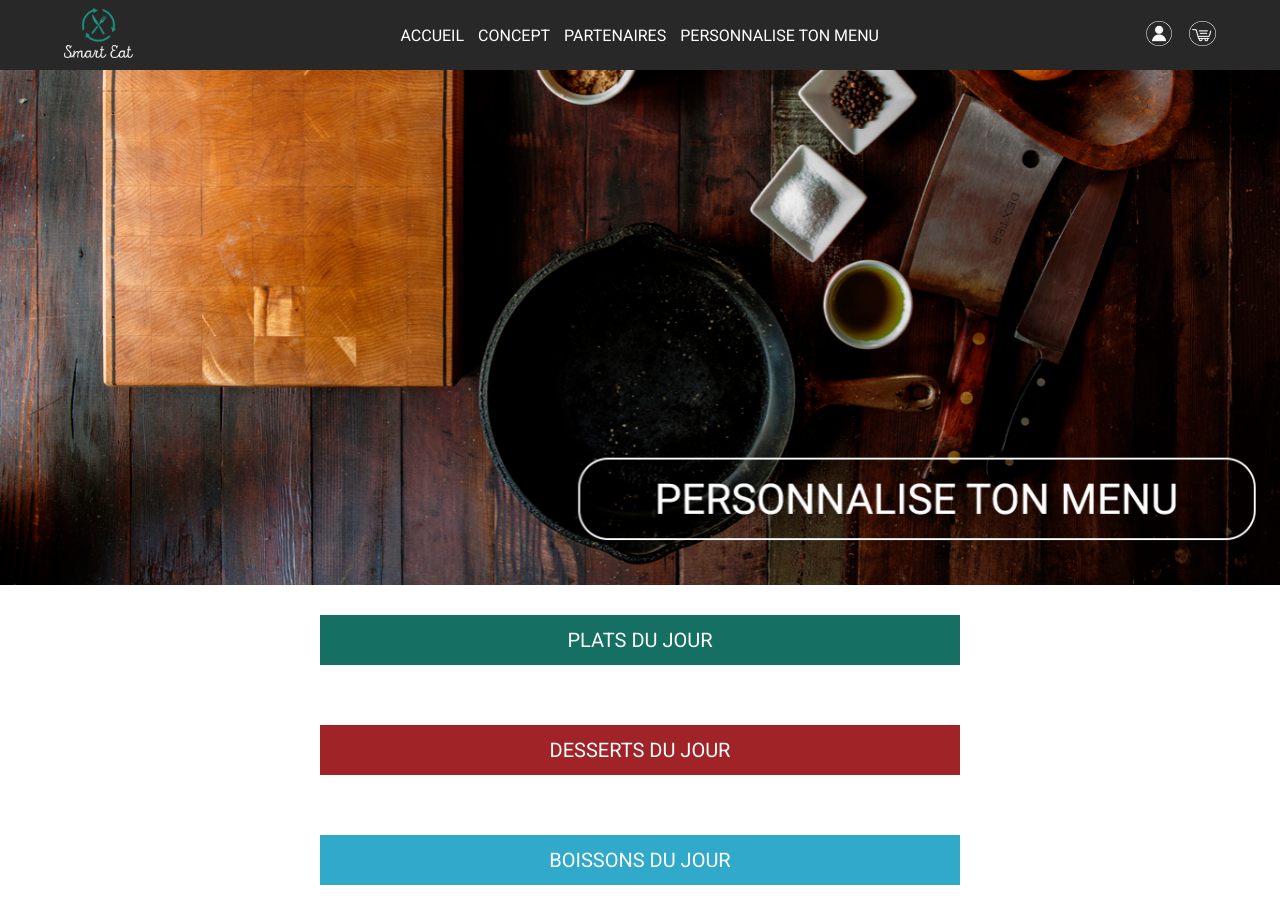
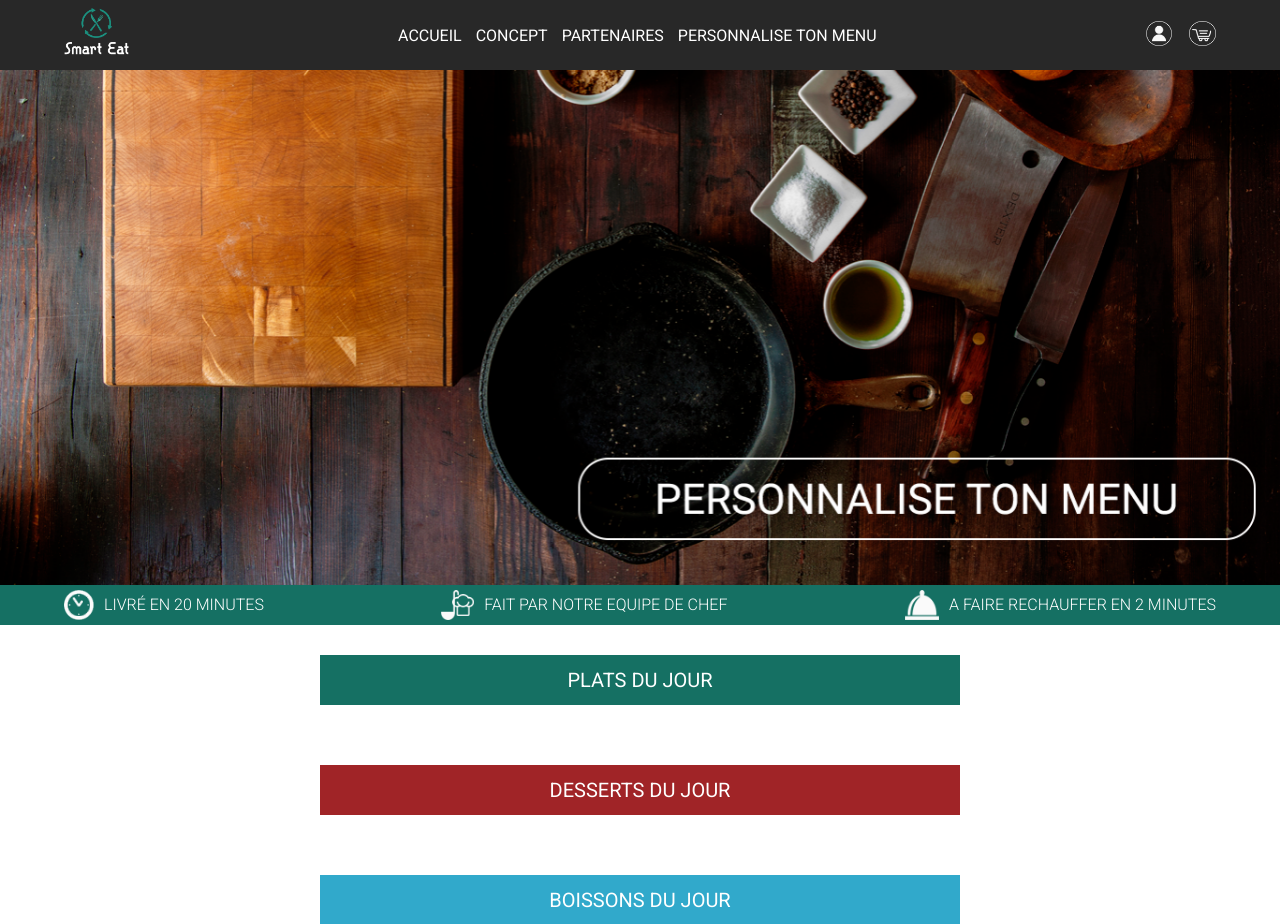
Before and after one commit to AnthonySpault/SmartEat, a PHP site: page / in a window 1280 px wide. Shown: the top 924 px of the page. Run offline with PHP 8.4, Linux system fonts and the light colour scheme; data that the repository does not hold is empty; some libraries are stand-ins or nearby versions.

Commit message:
Home modifications

```diff
--- a/assets/css/style.css
+++ b/assets/css/style.css
@@ -95,6 +95,7 @@ body {
 .modal .close {
     background: url('../images/close.png') no-repeat;
     background-position: center;
+    align-self: flex-end;
     width: 32px;
     height: 32px;
 }
@@ -339,6 +340,10 @@ body {
     border: 0;
 }
 
+.infobar {
+    display: none;
+}
+
 .dish, #dish {
     background-color: #157063;
 }
@@ -438,8 +443,23 @@ body {
 .items .item .content .actions {
     width: 100%;
     display: flex;
-    justify-content: space-between;
-}
+    justify-content: flex-end;
+    align-items: center;
+
+}
+
+.items .item .content .actions span {
+    margin-right: 10px;
+}
+
+.items .item .content .actions input {
+    height: 40px;
+}
+
+.items .item .content .actions .more {
+    margin-right: auto;
+}
+
 
 /* CONCEPT */
 
@@ -1347,6 +1367,29 @@ body {
         display: none;
     }
 
+    .infobar {
+        display: flex;
+        background-color: #157063;
+        justify-content: space-between;
+        align-items: center;
+        width: 90%;
+        padding: 0 5%;
+        line-height: 40px;
+        color: white;
+        text-transform: uppercase;
+        font-weight: 300;
+    }
+
+    .infobar .element {
+        display: flex;
+        align-items: center;
+    }
+
+    .infobar .element img {
+        height: 30px;
+        margin-right: 10px;
+    }
+
     .items {
         display: flex;
         width: 90%;
--- a/assets/js/home.js
+++ b/assets/js/home.js
@@ -1,3 +1,10 @@
+function openModal(element) {
+    $('#myModal').css('display','block');
+    $('#ingrédients').html(element.dataset.ingredients);
+    $('#allergènes').html(element.dataset.allergenes);
+    $('#trick').html(element.dataset.trick);
+}
+
 $(function() {
     $(".rslides").responsiveSlides({
         random: true,          // Boolean: Randomize the order of the slides, true or false
--- a/index.php
+++ b/index.php
@@ -15,6 +15,14 @@ $twig = new Twig_Environment($loader, array(
     'cache' => false,
 ));
 
+$filename = './logs/access.log';
+
+if (!file_exists($filename)) {
+    mkdir("logs");
+    fopen($filename, "w");
+    fclose($filename);
+}
+
 $router = new Router($config['routes'], $twig);
 if (!empty($_GET['action']))
     $router->callAction($_GET['action']);
--- a/views/home.html.twig
+++ b/views/home.html.twig
@@ -5,6 +5,21 @@
     <ul class="rslides">
         <li><a href="?action=customize"><img src="assets/images/homehead1.png" alt="Personnalise ton menu"></a></li>
     </ul>
+
+    <div class="infobar">
+        <div class="element">
+            <img src="assets/images/clock.png" alt="Horloge">
+            <span>Livré en 20 minutes</span>
+        </div>
+        <div class="element">
+            <img src="assets/images/chef.png" alt="Horloge">
+            <span>Fait par notre equipe de chef</span>
+        </div>
+        <div class="element">
+            <img src="assets/images/cloche.png" alt="Horloge">
+            <span>A faire rechauffer en 2 minutes</span>
+        </div>
+    </div>
 
     <div class="itemnavmobile">
         <a href="#dish" class="dish">Plats</a>
@@ -22,24 +37,9 @@
                     <h2 class="title">{{ dish.name }}</h2>
                     <p class="description">{{ dish.description }}</p>
                     <div class="actions">
-                        <button class="openModal" onclick="$('#myModalDish.modal').css('display','block');">En savoir plus</button>
-                        <button onclick="addtocart({{dish.id}})">Add to cart</button>
-                        <!-- Trigger/Open The Modal -->
-                        <!-- The Modal -->
-                        <div id="myModalDish" class="modal">
-
-                            <!-- Modal content -->
-                            <div class="modal-content">
-                                <span class="close" onclick="$('#myModalDish.modal').css('display','none')"> </span>
-                                <h4> Ingrédients :  </h4>
-                                <span> {{ dish.ingredients }}</span>
-                                <h4> Allergènes :  </h4>
-                                <span> {{ dish.allergenes }}</span>
-                                <h4> Astuce du jour :  </h4>
-                                <span> {{ dish.trick }}</span>
-                            </div>
-
-                        </div>
+                        <input class="more" type="image" src="assets/images/more.png" alt="En savoir plus" data-ingredients="{{ dish.ingredients }}" data-allergenes="{{ dish.allergenes }}" data-trick="{{ dish.trick }}" onclick="openModal(this);">
+                        <span>{{dish.price}} €</span>
+                        <input class="addtocart" type="image" src="assets/images/addtocart.png" alt="Ajouter au panier" onclick="addtocart({{dish.id}})">
                     </div>
                 </div>
             </div>
@@ -56,22 +56,9 @@
                     <h2 class="title">{{ dessert.name }}</h2>
                     <p class="description">{{ dessert.description }}</p>
                     <div class="actions">
-                        <button class="openModal" onclick="$('#myModalDessert.modal').css('display','block')">En savoir plus</button>
-                        <button onclick="addtocart({{dessert.id}})">Add to cart</button>
-                        <div id="myModalDessert" class="modal">
-
-                            <!-- Modal content -->
-                            <div class="modal-content">
-                                <span class="close" onclick="$('#myModalDessert.modal').css('display','none')"></span>
-                                <h4> Ingrédients :  </h4>
-                                <span> {{ dessert.ingredients }}</span>
-                                <h4> Allergènes :  </h4>
-                                <span> {{ dessert.allergenes }}</span>
-                                <h4> Astuce du jour :  </h4>
-                                <span> {{ dessert.trick }}</span>
-                            </div>
-
-                        </div>
+                        <input class="more" type="image" src="assets/images/more.png" alt="En savoir plus" data-ingredients="{{ dessert.ingredients }}" data-allergenes="{{ dessert.allergenes }}" data-trick="{{ dessert.trick }}" onclick="openModal(this);">
+                        <span>{{dessert.price}} €</span>
+                        <input class="addtocart" type="image" src="assets/images/addtocart.png" alt="Ajouter au panier" onclick="addtocart({{dessert.id}})">
                     </div>
                 </div>
             </div>
@@ -88,7 +75,8 @@
                     <h2 class="title">{{ drink.name }}</h2>
                     <p class="description">{{ drink.description }}</p>
                     <div class="actions">
-                        <button onclick="addtocart({{drink.id}})">Add to cart</button>
+                        <span>{{drink.price}} €</span>
+                        <input class="addtocart" type="image" src="assets/images/addtocart.png" alt="Ajouter au panier" onclick="addtocart({{drink.id}})">
                     </div>
                 </div>
             </div>
@@ -107,23 +95,9 @@
                     <h2 class="title">{{ extra.name }}</h2>
                     <p class="description">{{ extra.description }}</p>
                     <div class="actions">
-                        <button class="openModal" onclick="$('#myModalExtra.modal').css('display','block');">En savoir plus</button>
-                        <button onclick="addtocart({{extra.id}})">Add to cart</button>
-                        <div id="myModalExtra" class="modal ">
-
-                            <!-- Modal content -->
-                            <div class="modal-content ">
-                                <span class="close" onclick="$('.modal').css('display','none');"></span>
-                                <h4> Ingrédients :  </h4>
-                                <span> {{ extra.ingredients }}</span>
-                                <h4> Allergènes :  </h4>
-                                <span> {{ extra.allergenes }}</span>
-                                <h4> Astuce du jour :  </h4>
-                                <span> {{ extra.trick }}</span>
-                            </div>
-
-                        </div>
-                    </div>
+                        <input class="more" type="image" src="assets/images/more.png" alt="En savoir plus" data-ingredients="{{ extra.ingredients }}" data-allergenes="{{ extra.allergenes }}" data-trick="{{ extra.trick }}" onclick="openModal(this);">
+                        <span>{{extra.price}} €</span>
+                        <input class="addtocart" type="image" src="assets/images/addtocart.png" alt="Ajouter au panier" onclick="addtocart({{extra.id}})">
                     </div>
                 </div>
             </div>
@@ -132,6 +106,25 @@
 
     {% endif %}
 
+    <div id="myModal" class="modal">
+        <!-- Modal content -->
+        <div class="modal-content">
+            <span class="close" onclick="$('.modal').css('display','none');"></span>
+            <h4>Ingrédients :</h4>
+            <p id="ingrédients">
+
+            </p>
+            <h4>Allergènes :</h4>
+            <p id="allergènes">
+
+            </p>
+            <h4>Astuce(s) :</h4>
+            <p id="trick">
+
+            </p>
+        </div>
+    </div>
+
     <script src="assets/js/responsiveslides.min.js"></script>
     <script src="assets/js/home.js"></script>
 {% endblock %}
```
Also changed, not shown: assets/images/addtocart.png (added), assets/images/chef.png (added), assets/images/cloche.png (added), assets/images/clock.png (added), assets/images/logo.png, assets/images/more.png (added), assets/images/partners.jpg.
